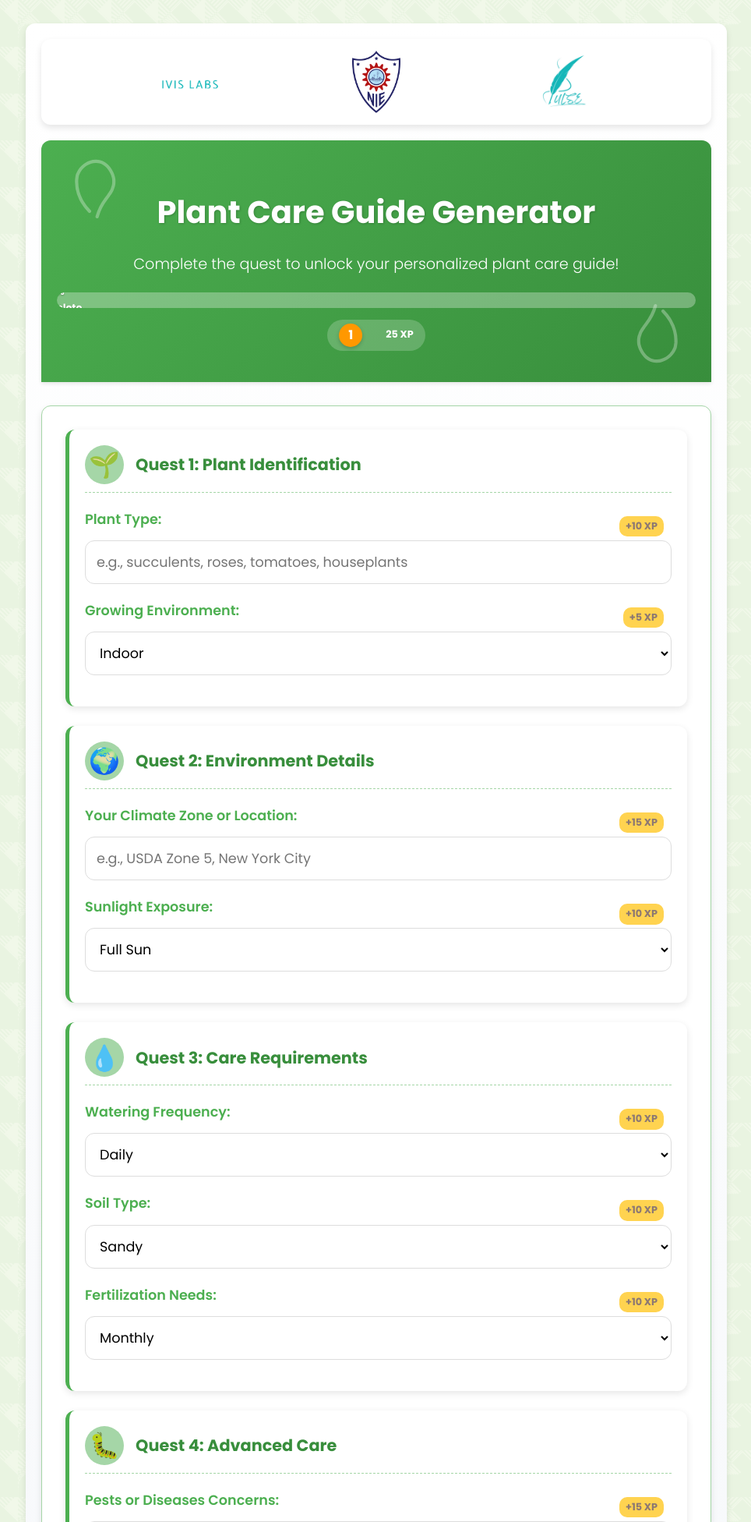
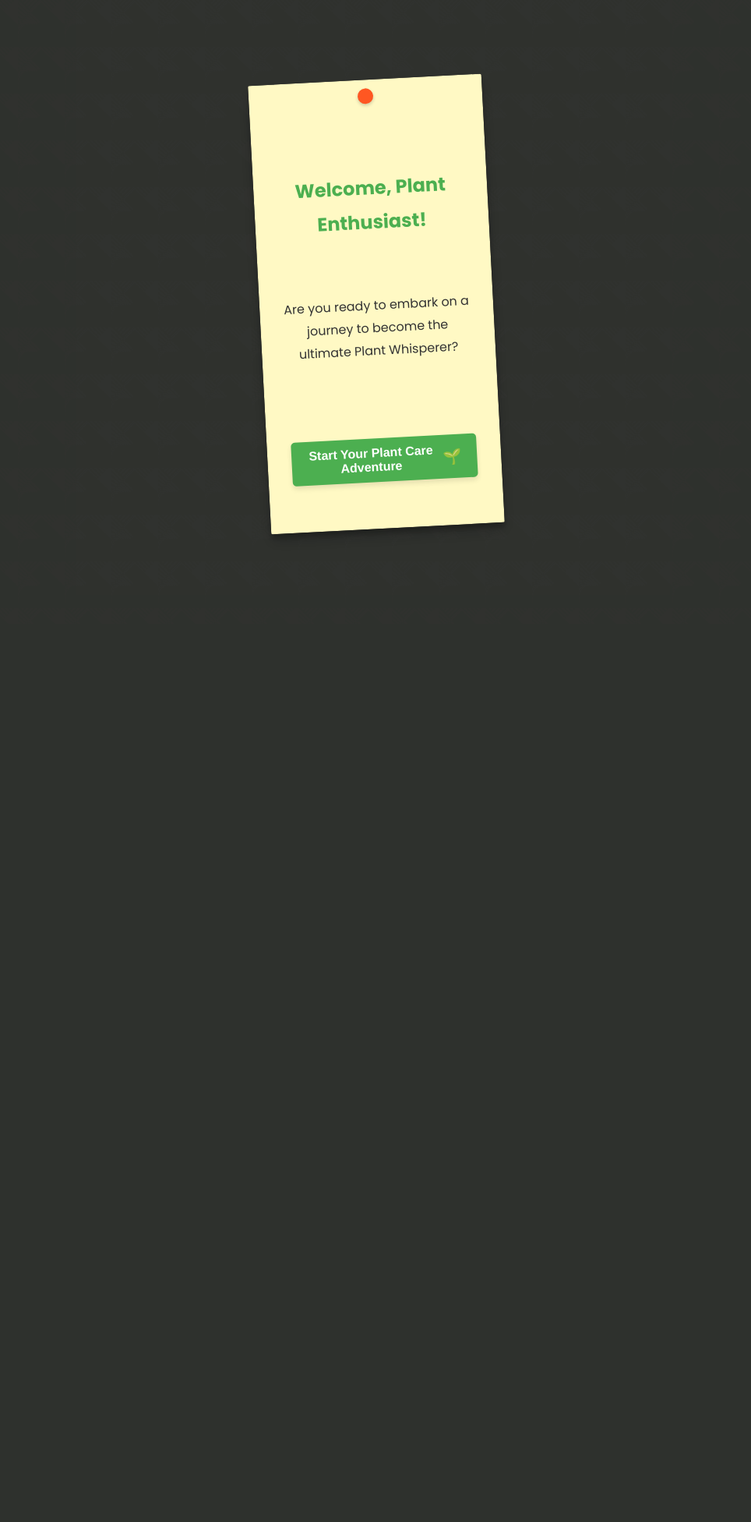
Before and after one commit to sujal-kumar-mishra/Plant-Care-Guide, a FastAPI app: page / in a window 1280 px wide. Shown: the top 1952 px of the page at 78% size, without its empty margins (157-1121 px from the left). After the commit the page ends 688 px from the top, so only its background shows below. Run offline with FastAPI, Linux system fonts and the light colour scheme; data that the repository does not hold is empty.

Commit message:
Addition of sticky note before game starts

```diff
--- a/static/styles.css
+++ b/static/styles.css
@@ -764,6 +764,69 @@
   transform: scale(1.2);
 }
 
-  .sticky-list-item {
-    transition: transform 0.3s;
+/* Start Screen Styles */
+.start-screen {
+  position: fixed;
+  top: 0;
+  left: 0;
+  width: 100%;
+  height: 100%;
+  background-color: rgba(0, 0, 0, 0.8);
+  display: flex;
+  justify-content: center;
+  align-items: center;
+  z-index: 9999;
 }
+
+.start-note {
+  width: 300px;
+  height: auto;
+  padding: 30px;
+  background-color: #fff9c4;
+  border-radius: 2px;
+  box-shadow: 0 10px 20px rgba(0, 0, 0, 0.19), 0 6px 6px rgba(0, 0, 0, 0.23);
+  transform: rotate(-3deg);
+  text-align: center;
+}
+
+.start-note h2 {
+  color: #4caf50;
+  margin-bottom: 15px;
+}
+
+.start-note p {
+  color: #333;
+  margin-bottom: 20px;
+}
+
+.start-button {
+  background-color: #4caf50;
+  color: white;
+  border: none;
+  padding: 10px 20px;
+  font-size: 1rem;
+  border-radius: 5px;
+  cursor: pointer;
+  transition: all 0.3s ease;
+  display: inline-flex;
+  align-items: center;
+  justify-content: center;
+}
+
+.start-button:hover {
+  background-color: #45a049;
+  transform: translateY(-2px);
+  box-shadow: 0 4px 8px rgba(0, 0, 0, 0.2);
+}
+
+.start-button .btn-text {
+  margin-right: 10px;
+}
+
+.start-button .btn-icon {
+  font-size: 1.2rem;
+}
+
+.main-content {
+  display: none;
+}
--- a/templates/index.html
+++ b/templates/index.html
@@ -10,7 +10,20 @@
     <link href="https://fonts.googleapis.com/css2?family=Poppins:wght@300;400;500;600;700&display=swap" rel="stylesheet">
 </head>
 <body>
-    <div class="container">
+    <div id="start-screen" class="start-screen">
+        <div class="sticky-note start-note">
+            <div class="sticky-pin"></div>
+            <h2>Welcome, Plant Enthusiast!</h2>
+            <p>Are you ready to embark on a journey to become the ultimate Plant Whisperer?</p>
+            <button id="start-button" class="start-button">
+                <span class="btn-text">Start Your Plant Care Adventure</span>
+                <span class="btn-icon">🌱</span>
+            </button>
+        </div>
+    </div>
+
+    <div id="main-content" class="main-content" style="display: none;">
+        <div class="container">
         <div class="logo-container">
             <img src="static/IVIS_logo.png" alt="IVIS Logo">
             <img src="static/NIE_University.png" alt="NIE University Logo">
@@ -486,5 +499,12 @@
             return pin + formatted;
         }
     </script>
+
+    <script>
+        document.getElementById('start-button').addEventListener('click', function() {
+            document.getElementById('start-screen').style.display = 'none';
+            document.getElementById('main-content').style.display = 'block';
+        });
+    </script>
 </body>
 </html>
```
Lines whose indentation alone changed are shown as unchanged.
